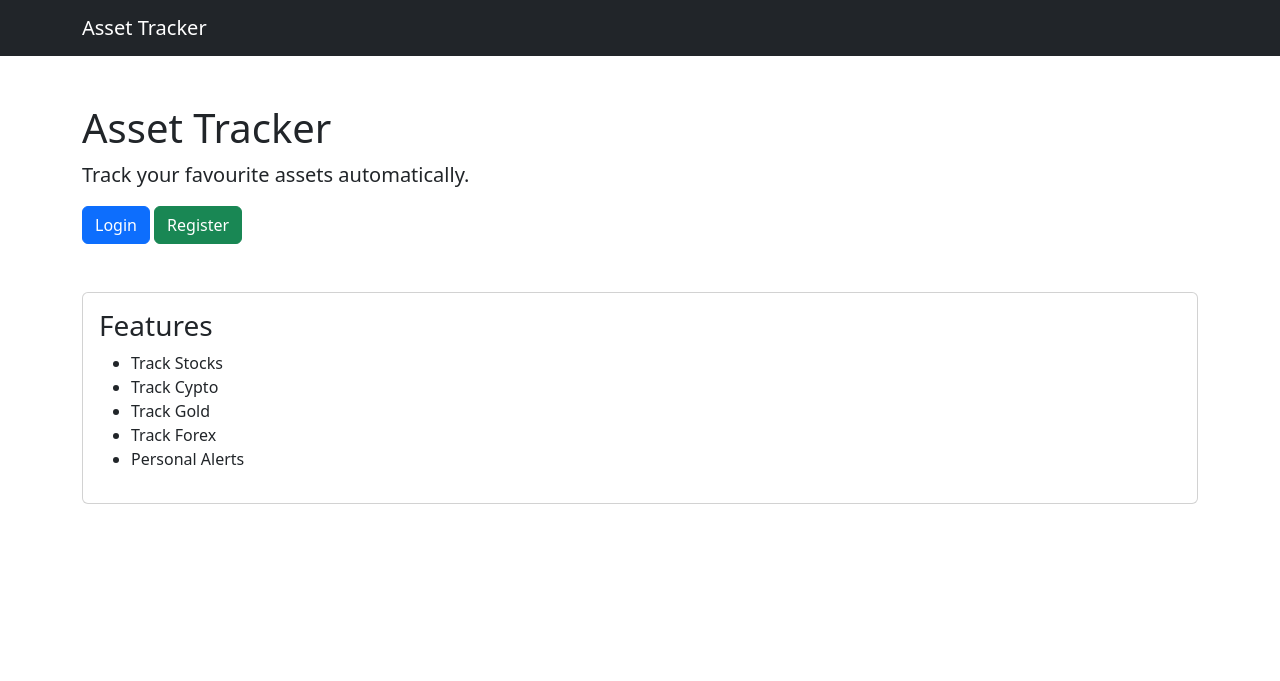
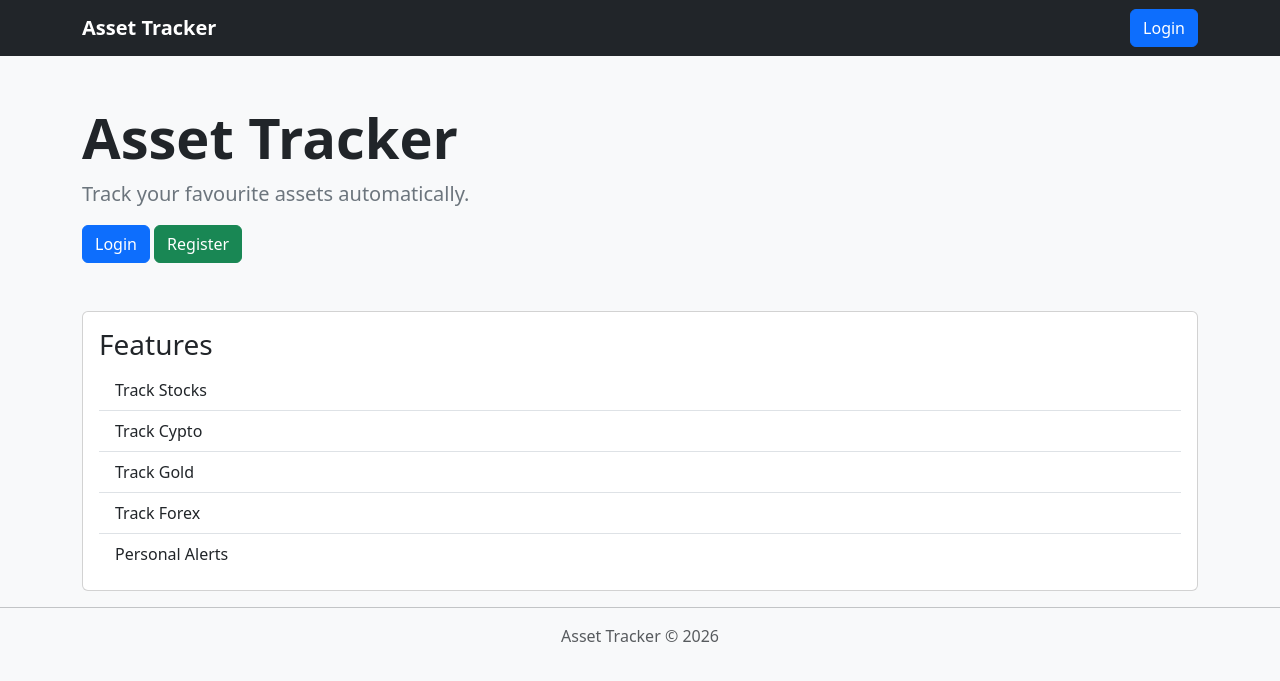
Before and after one commit to arshi091206/asset-tracker, a Django app: template dashboard/templates/dashboard/landing.html in a window 1280 px wide. Shown: the top 681 px of the page. Run offline with Django 3.2, Linux system fonts and the light colour scheme; the template is opened without the code that fills it, so the values that code supplies are empty.

Commit message:
Added alert confirmation, updated UI

```diff
--- a/alerts/templates/alerts/create_alert.html
+++ b/alerts/templates/alerts/create_alert.html
@@ -2,7 +2,7 @@
 <html>
     <body>
         <h1>Create Alert</h1>
-        <form method=""POST">
+        <form method="POST">
             {% csrf_token %}
             <label>Ticker</label>
 
--- a/asset_tracker/settings.py
+++ b/asset_tracker/settings.py
@@ -57,7 +57,7 @@ ROOT_URLCONF = 'asset_tracker.urls'
 TEMPLATES = [
     {
         'BACKEND': 'django.template.backends.django.DjangoTemplates',
-        'DIRS': [],
+        'DIRS': [BASE_DIR/"templates"],
         'APP_DIRS': True,
         'OPTIONS': {
             'context_processors': [
--- a/dashboard/templates/dashboard/landing.html
+++ b/dashboard/templates/dashboard/landing.html
@@ -1,28 +1,9 @@
-<!DOCTYPE html>
-<html lang="en">
-    <head>
-        <meta charset="UTF-8">
-        <meta name="viewport"
-        content="width=device-width,initial-scale=1">
-        <title>
-            Asset Tracker
-        </title>
-        <link href="https://cdn.jsdelivr.net/npm/bootstrap@5.3.7/dist/css/bootstrap.min.css"
-        rel="stylesheet">
-    </head>
-    <body>
-        <nav class="navbar navbar-dark bg-dark">
-            <div class="container">
-                <a class="navbar-brand">
-                    Asset Tracker
-                </a>
-            </div>
-        </nav>
-        <div class="container">
-            <h1 class="mt-5">
+{% extends "base.html" %}
+{% block content %}
+            <h1 class="display-4 fw-bold">
                 Asset Tracker
             </h1>
-            <p class="lead">
+            <p class="lead text-secondary">
                 Track your favourite assets automatically.
             </p>
             <a href="/login/" class="btn btn-primary">
@@ -36,16 +17,13 @@
                 <div class="card-body">
                     <h3>Features</h3>
 
-                    <ul>
-                        <li>Track Stocks</li>
-                        <li>Track Cypto</li>
-                        <li>Track Gold</li>
-                        <li>Track Forex</li>
-                        <li>Personal Alerts</li>
+                    <ul class="list-group list-group-flush">
+                        <li class="list-group-item">Track Stocks</li>
+                        <li class="list-group-item">Track Cypto</li>
+                        <li class="list-group-item">Track Gold</li>
+                        <li class="list-group-item">Track Forex</li>
+                        <li class="list-group-item">Personal Alerts</li>
                     </ul>
                 </div>
             </div>
-        </div>
-
-    </body>
-</html>
+{% endblock %}
--- /dev/null
+++ b/templates/base.html
@@ -0,0 +1,55 @@
+<!DOCTYPE html>
+<html lang="en">
+    <head>
+        <meta charset="UTF-8">
+        <meta name="viewport"
+        content="width=device-width, initial-scale=1">
+        <title>Asset Tracker</title>
+        <link href="https://cdn.jsdelivr.net/npm/bootstrap@5.3.7/dist/css/bootstrap.min.css"
+          rel="stylesheet">
+    </head>
+    <body class="bg-light">
+        <nav class="navbar navbar-dark bg-dark">
+            <div class="container">
+                <a href="/"
+                    class="navbar-brand fw-bold">
+                    Asset Tracker
+                </a>
+                {% if user.is_authenticated %}
+                <div>
+                    <span class="text-white me-3">
+                        {{ request.user.username }}
+                    </span>
+                    <a href="/logout/"
+                        class="btn btn-danger">
+                        Logout
+                    </a>
+                </div>
+                {% else %}
+                <div>
+                    <a href="/login/"
+                        class="btn btn-primary">
+                        Login
+                    </a>
+                </div>
+                {% endif %}
+            </div>
+        </nav>
+        <div class="container mt-5">
+            {% if messages %}
+                {% for message in messages %}
+                    <div class="alert alert-{{ message.tags }}">
+                        {{ message }}
+                    </div>
+                {% endfor %}
+            {% endif %}
+            {% block content %}
+            {% endblock %}
+        </div>
+        <hr>
+        <footer class="text-center text-muted mb-4">
+            Asset Tracker
+            © 2026
+        </footer>
+    </body>
+</html>
```
Also changed, not shown: accounts/templates/accounts/login.html (+3 -14 lines), accounts/templates/accounts/register.html (+3 -20 lines), alerts/views.py (+10 -0 lines), dashboard/templates/dashboard/home.html (+6 -24 lines).
